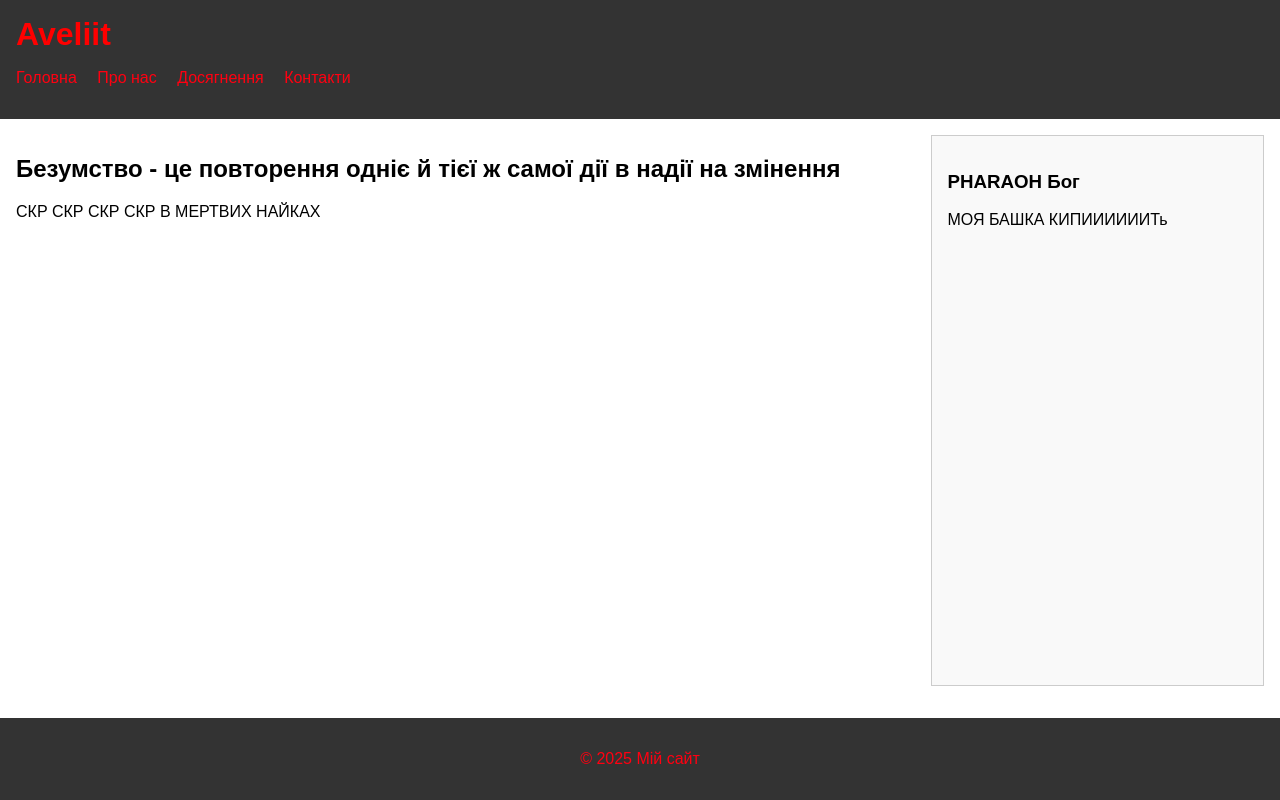
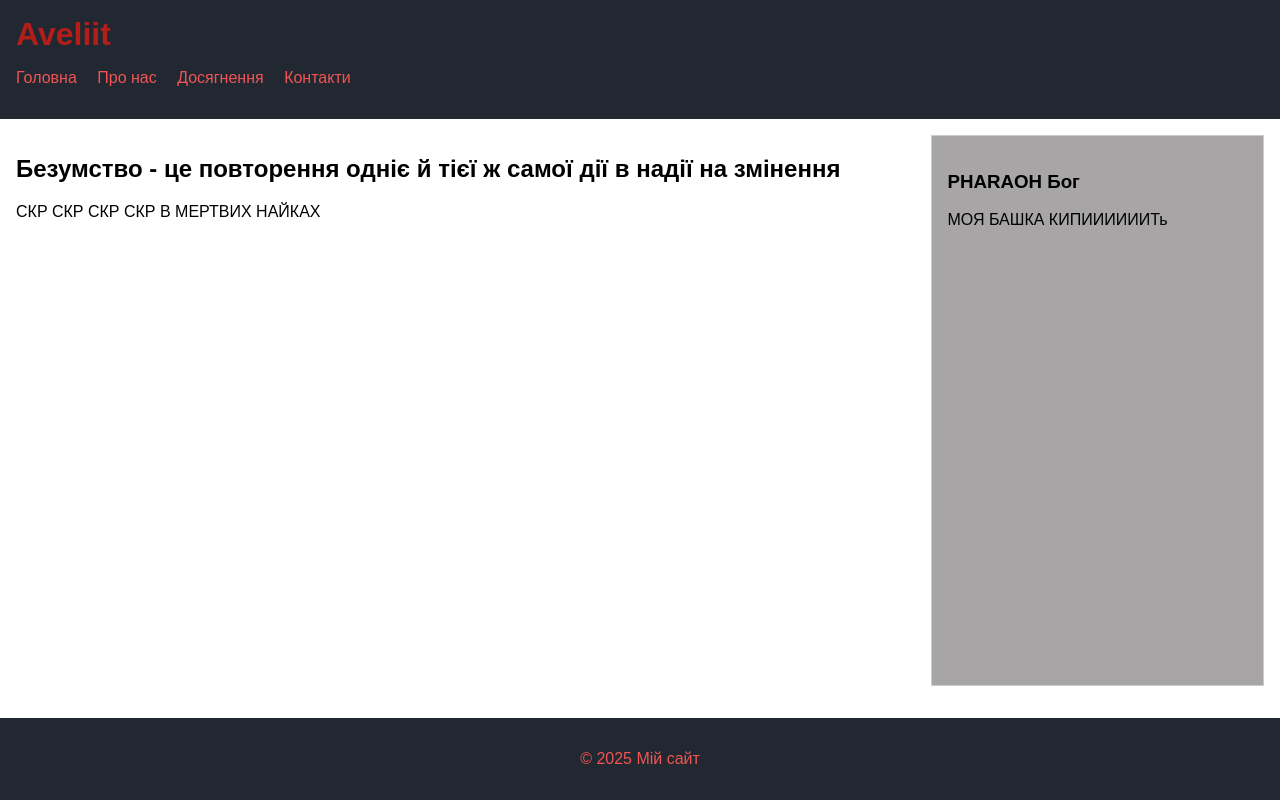
Before and after one commit to Aveliit/Aveliit, a plain HTML site: page index.html in a window 1280 px wide. Drawn offline with Linux system fonts and the light colour scheme.

Commit message:
style.css

```diff
--- a/style.css
+++ b/style.css
@@ -6,8 +6,8 @@ body {
 }
 
 header {
-  background-color: #333;
-  color: red;
+  background-color: #222831;
+  color: #B31E1A;
   padding: 1rem;
 }
 
@@ -26,7 +26,7 @@ nav li {
 }
 
 nav a {
-  color: #f01;
+  color: #F05454;
   text-decoration: none;
 }
 
@@ -53,14 +53,14 @@ section {
 aside {
   flex: 1;
   /* Бічна панель */
-  background-color: #f9f9f9;
+  background-color: #A7A5A5;
   padding: 1rem;
   border: 1px solid #ccc;
 }
 
 footer {
-  background-color: #333;
-  color: #f01;
+  background-color: #222831;
+  color: #F05454;
   text-align: center;
   padding: 1rem;
   margin-top: 1rem;
```
